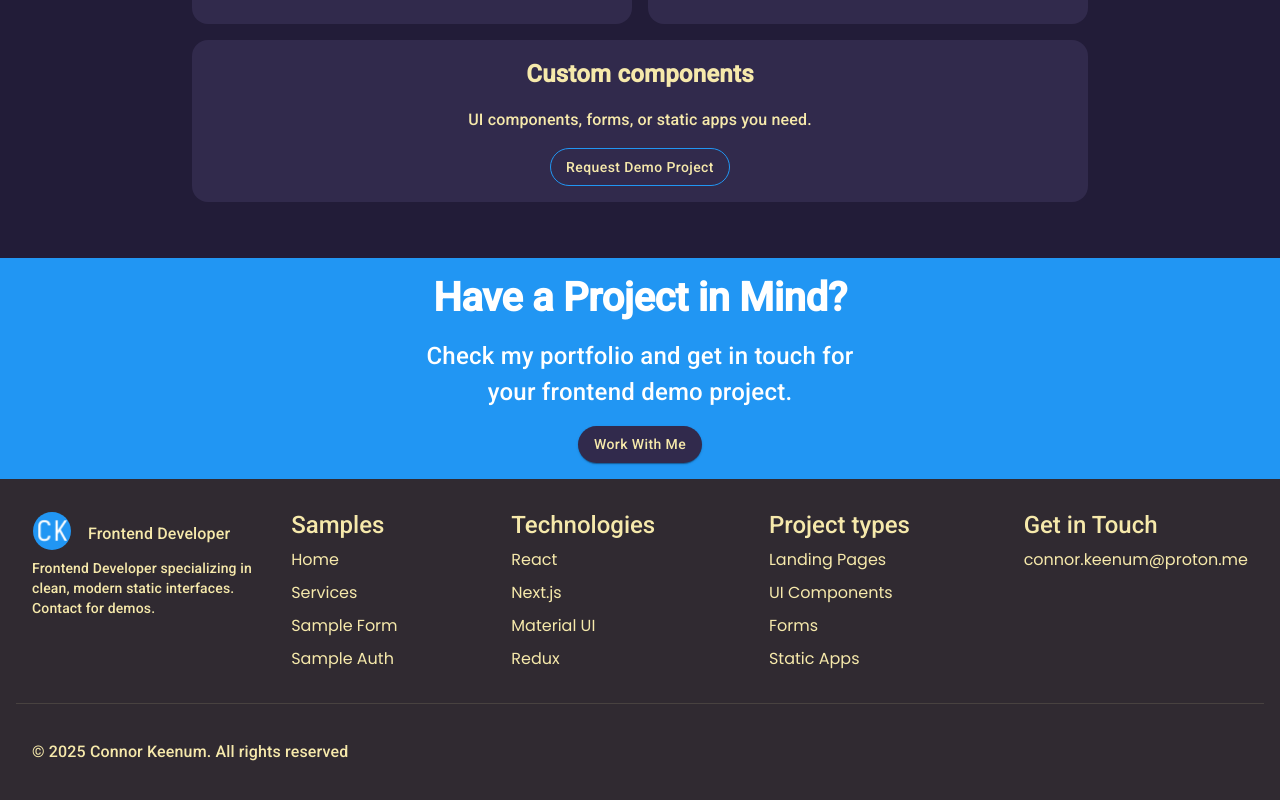
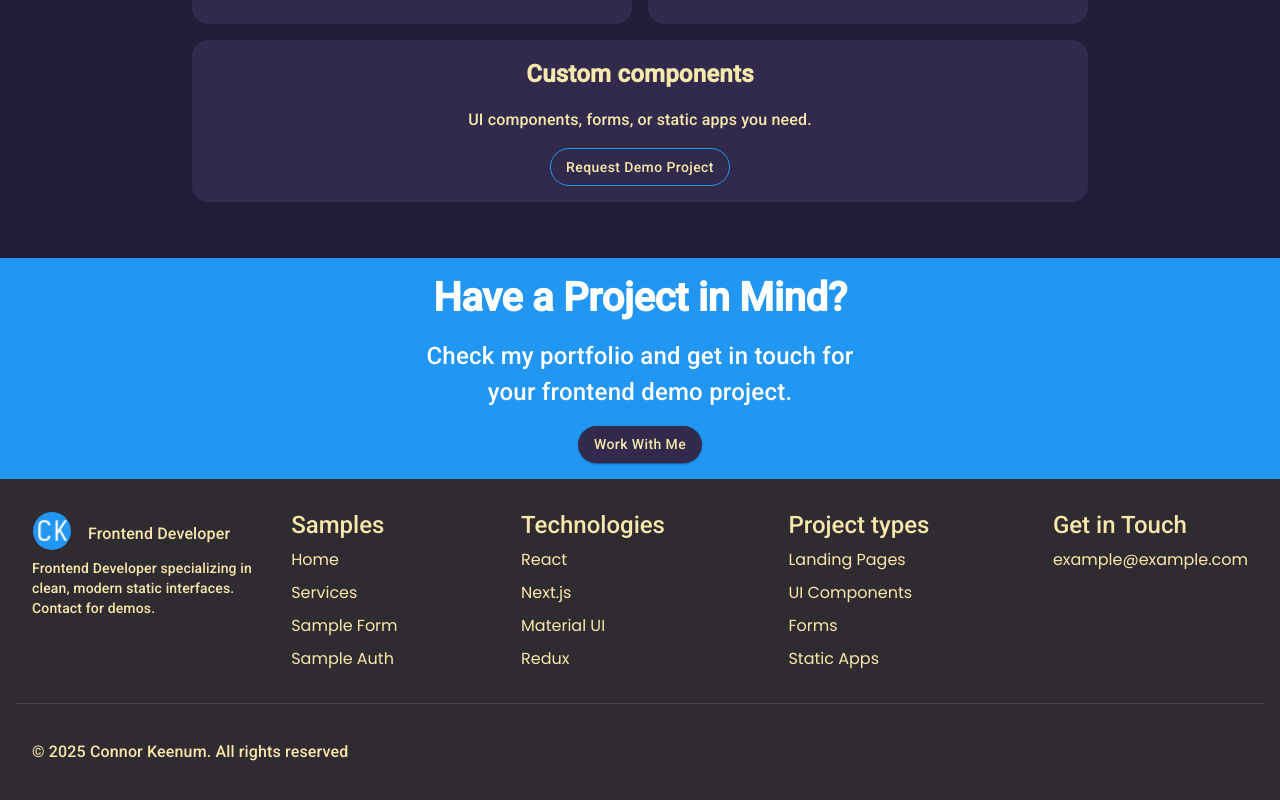
Before and after one commit to Nellak2017/freelance-micro-samples, a Next.js app: page / in a window 1280 px wide. Shown: the part 2207-3007 px from the top of the page. Built offline with nearby package versions, Linux system fonts and the light colour scheme.

Commit message:
Remove contact information as per UpWork guidelines. Source: https://support.upwork.com/hc/en-us/articles/360016144974-How-to-enhance-your-freelancer-profile?accordion-link=add-video#best-practices-for-freelancer-portfolios

```diff
--- a/src/Core/components/Footer/Footer.constants.js
+++ b/src/Core/components/Footer/Footer.constants.js
@@ -3,6 +3,6 @@ export const FOOTER_COLUMN_DATA = [ // TODO: Add correct links or scroll to tops
     { title: 'Samples', links: [{ label: 'Home', href: '/' }, { label: 'Services', href: '/#pricing-header' }, { label: 'Sample Form', href: '/form-sample' }, { label: 'Sample Auth', href: '/sign-in' },] },
     { title: 'Technologies', links: [{ label: 'React', href: 'https://react.dev/' }, { label: 'Next.js',  href: 'https://nextjs.org/'}, { label: 'Material UI', href: 'https://mui.com/material-ui/' }, { label: 'Redux', href: 'https://redux.js.org/' },] },
     { title: 'Project types', links: [{ label: 'Landing Pages' }, { label: 'UI Components' }, { label: 'Forms' }, { label: 'Static Apps' },] },
-    { title: 'Get in Touch', links: [{ label: 'connor.keenum@proton.me' }] },
+    { title: 'Get in Touch', links: [{ label: 'example@example.com' }] },
 ] // If this was not constant it would had been in a special hook
 export const CLOSING_REMARKS = { left: '© 2025 Connor Keenum. All rights reserved', right: '' }
--- a/src/UI/molecules/VerticalSection/HomeFirst/HomeFirst.cards.slots.js
+++ b/src/UI/molecules/VerticalSection/HomeFirst/HomeFirst.cards.slots.js
@@ -9,6 +9,7 @@ import LightForm from '../../../../../public/Form-Sample-Light.png'
 import Link from 'next/link'
 import { useThemeMode } from '@/Application/hooks/shared/useThemeMode'
 
+// TODO: Update Readme.md so that the description is there and so the link is there to the deployed site
 // TODO: Extract data of these to constants
 // TODO: Make compositional api instead of the map based one below
 const darkContrastTextSX = theme => ({ color: theme.palette.primary.contrastText })
```
